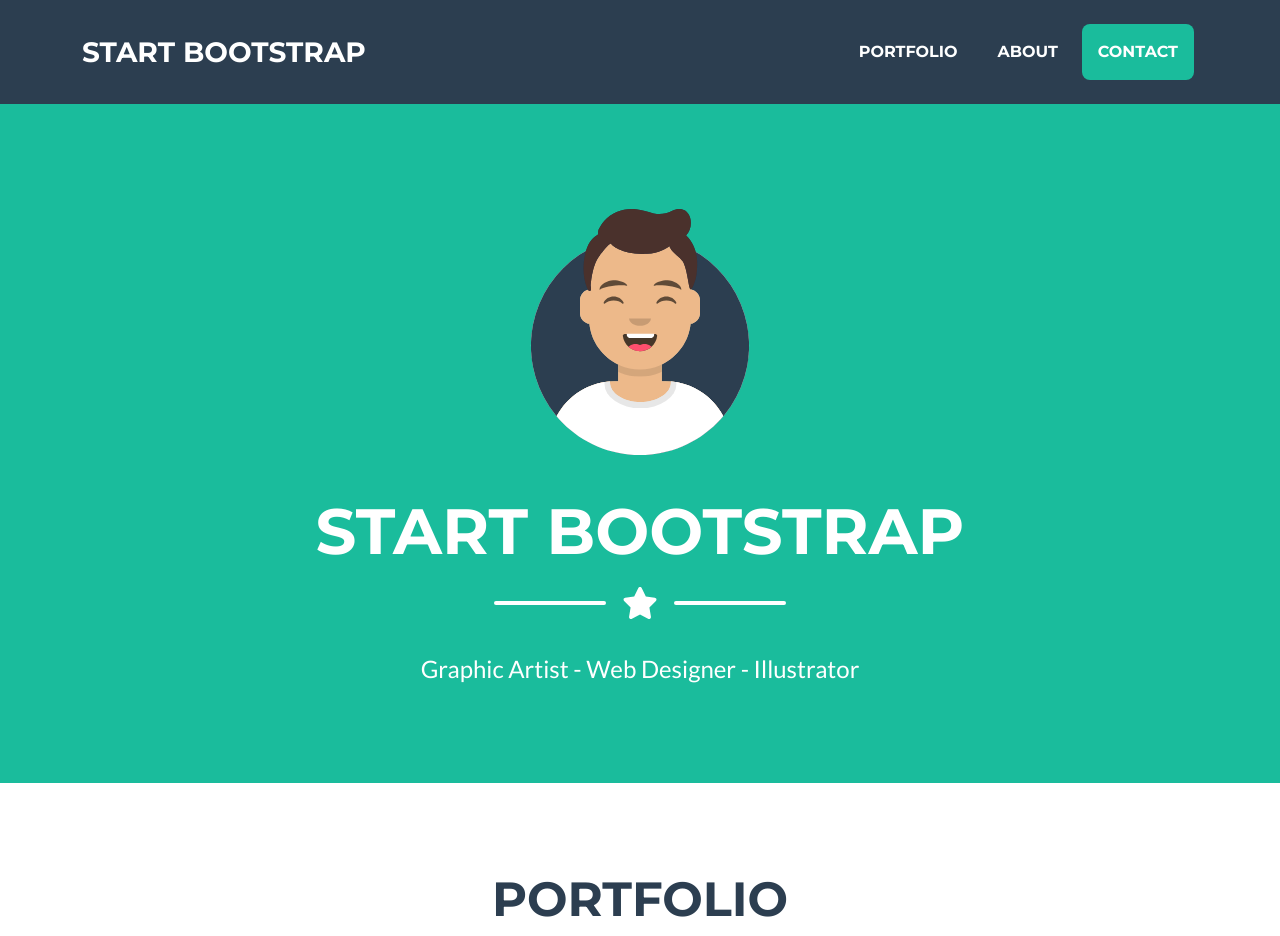
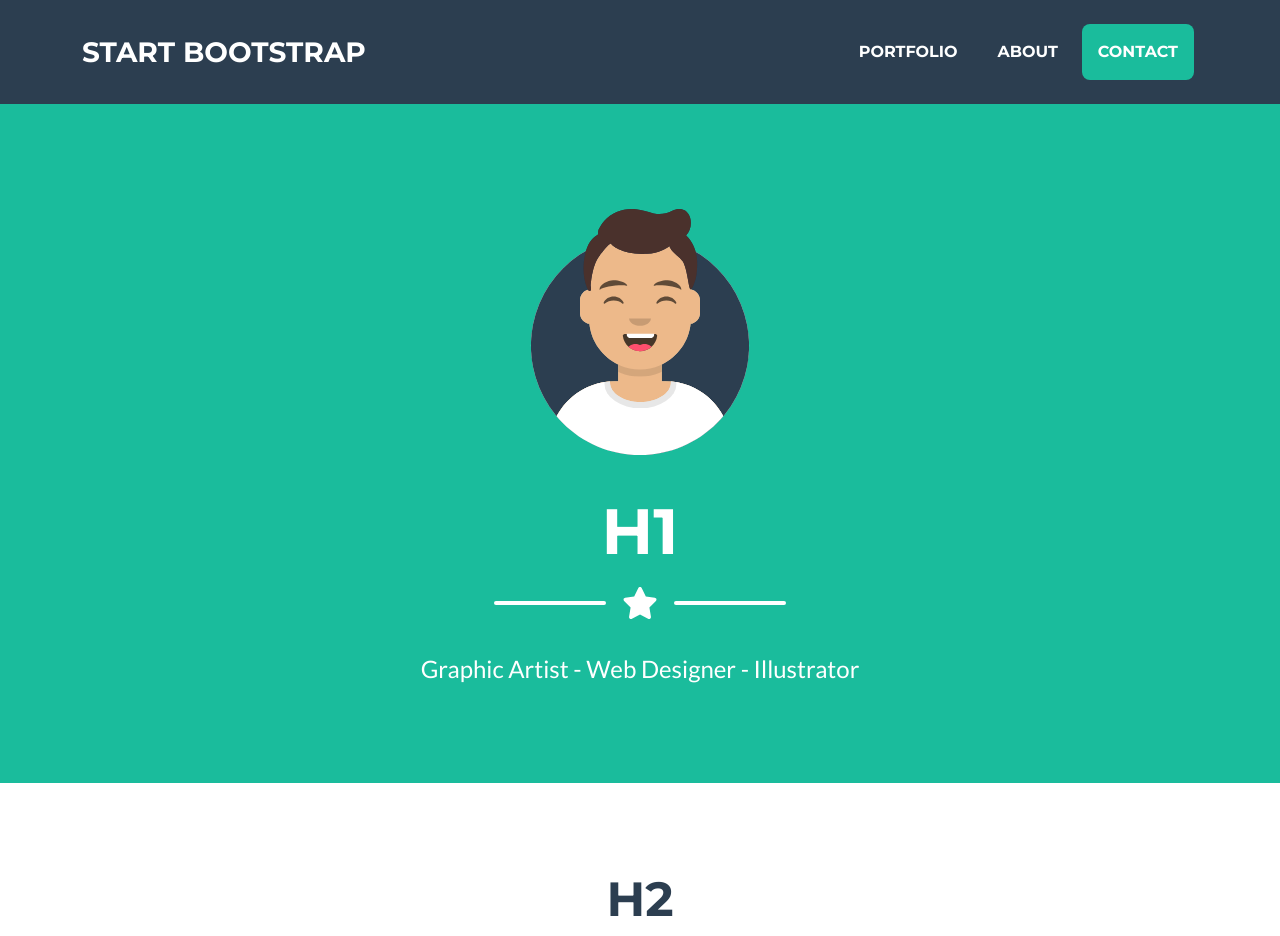
Before and after one commit to hakn1131312/hakn1131312.github.io, a plain HTML site: page index.html in a window 1280 px wide. Shown: the top 936 px of the page. Drawn offline with nearby package versions, Linux system fonts and the light colour scheme.

Commit message:
Update index.html
蝦

```diff
--- a/index.html
+++ b/index.html
@@ -40,7 +40,7 @@
                 <!-- Masthead Avatar Image-->
                 <img class="masthead-avatar mb-5" src="assets/img/avataaars.svg" alt="..." />
                 <!-- Masthead Heading-->
-                <h1 class="masthead-heading text-uppercase mb-0">Start Bootstrap</h1>
+                <h1 class="masthead-heading text-uppercase mb-0">h1</h1>
                 <!-- Icon Divider-->
                 <div class="divider-custom divider-light">
                     <div class="divider-custom-line"></div>
@@ -55,7 +55,7 @@
         <section class="page-section portfolio" id="portfolio">
             <div class="container">
                 <!-- Portfolio Section Heading-->
-                <h2 class="page-section-heading text-center text-uppercase text-secondary mb-0">Portfolio</h2>
+                <h2 class="page-section-heading text-center text-uppercase text-secondary mb-0">h2</h2>
                 <!-- Icon Divider-->
                 <div class="divider-custom">
                     <div class="divider-custom-line"></div>
```
